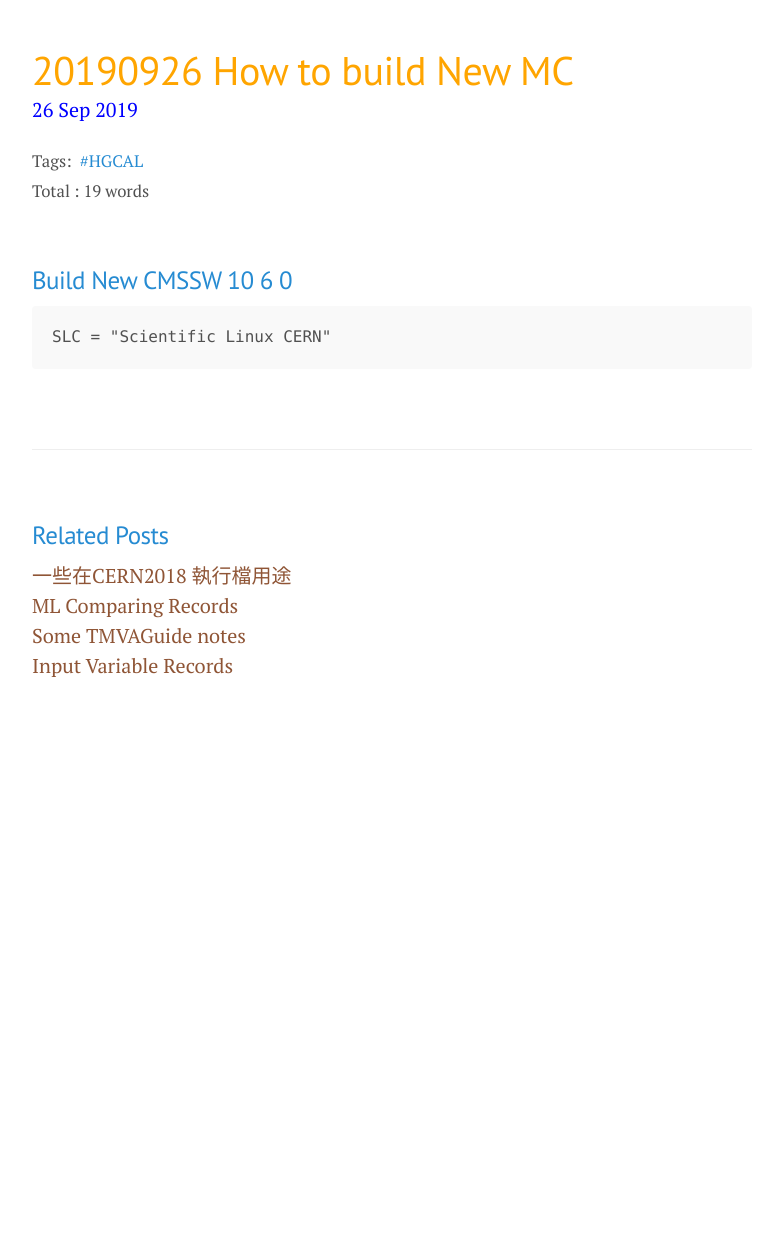
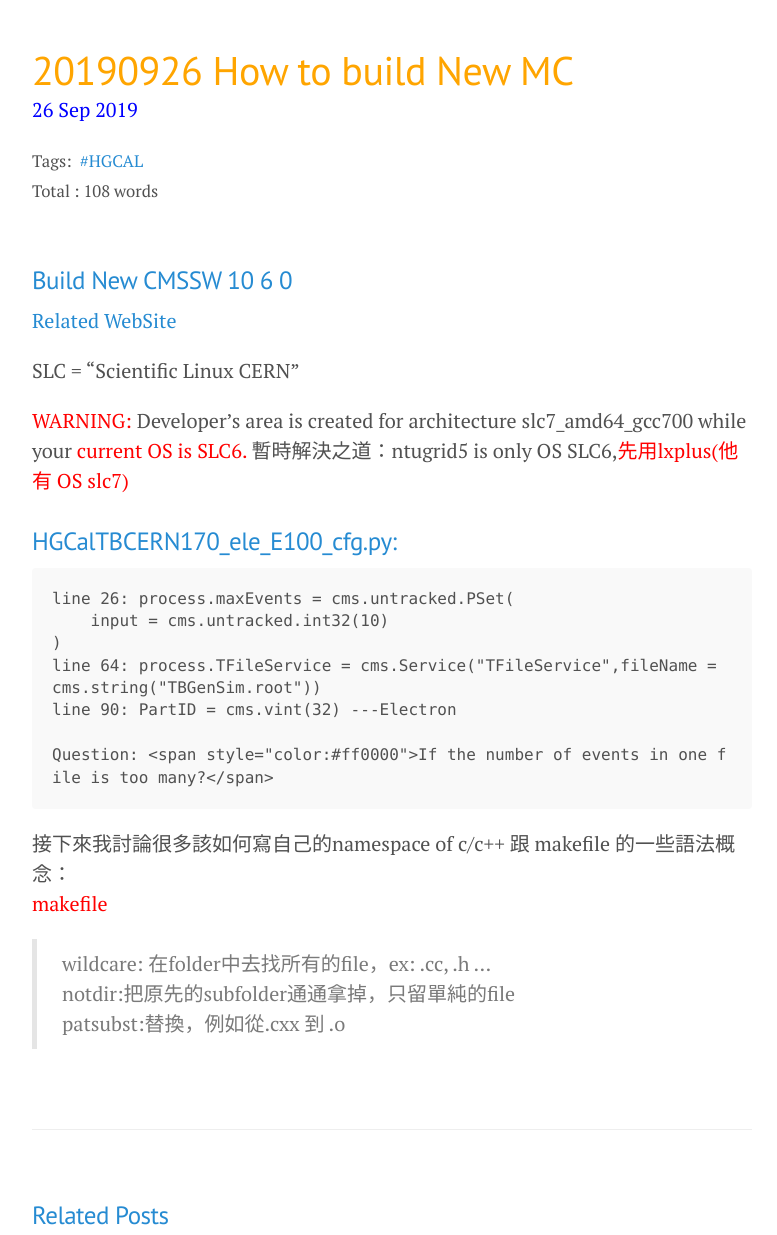
Before and after one commit to wenlianghuang/MattBlog, a Jekyll site: the page built from _posts/2019-09-26-How-to-build-new-MC.md, in a window 1280 px wide and 1400 px high. Shown: the part 165-1400 px from the top of the window, without its empty margins (248-1025 px from the left). Built offline with Jekyll 4.4.1, drawn with Linux system fonts in a browser that asks for light colours.

Commit message:
20190927 modified file commit

```diff
--- a/_posts/2019-09-26-How-to-build-new-MC.md
+++ b/_posts/2019-09-26-How-to-build-new-MC.md
@@ -10,5 +10,25 @@
 <h3>
     <a name="CMSSW10_6_0_pre4">Build New CMSSW 10 6 0</a>
 </h3>
+<a href="https://twiki.cern.ch/twiki/bin/viewauth/CMS/HgcalSimulation#Explanation_about_the_xml_files" target="_blank">Related WebSite</a>
 
-    SLC = "Scientific Linux CERN"
+SLC = "Scientific Linux CERN"
+
+<span style="color:#ff0000">WARNING:</span> Developer's area is created for architecture slc7_amd64_gcc700 while your <span style="color:#ff0000">current OS is SLC6.</span>
+暫時解決之道：ntugrid5 is only OS SLC6,<span style="color:#ff0000">先用lxplus(他有 OS slc7)</span>
+
+<h3>HGCalTBCERN170_ele_E100_cfg.py:</h3>
+    line 26: process.maxEvents = cms.untracked.PSet(
+        input = cms.untracked.int32(10)
+    )
+    line 64: process.TFileService = cms.Service("TFileService",fileName = cms.string("TBGenSim.root"))
+    line 90: PartID = cms.vint(32) ---Electron
+
+    Question: <span style="color:#ff0000">If the number of events in one file is too many?</span>
+
+接下來我討論很多該如何寫自己的namespace of c/c++ 跟 makefile 的一些語法概念：
+<br>
+<a href="http://maxubuntu.blogspot.com/2010/02/makefile.html"><span style="color:#ff0000">makefile</span></a>
+>wildcare: 在folder中去找所有的file，ex: .cc, .h ...<br>
+notdir:把原先的subfolder通通拿掉，只留單純的file<br>
+patsubst:替換，例如從.cxx 到 .o<br>
```
